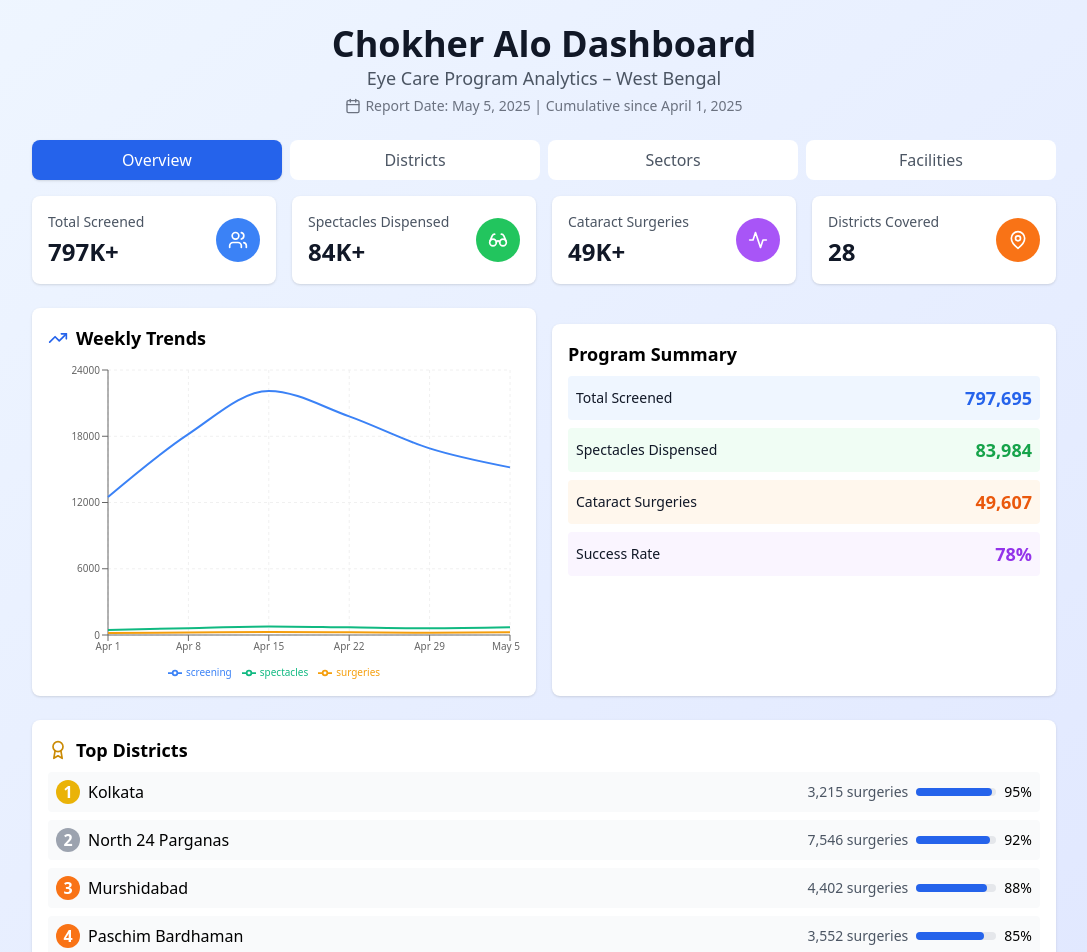
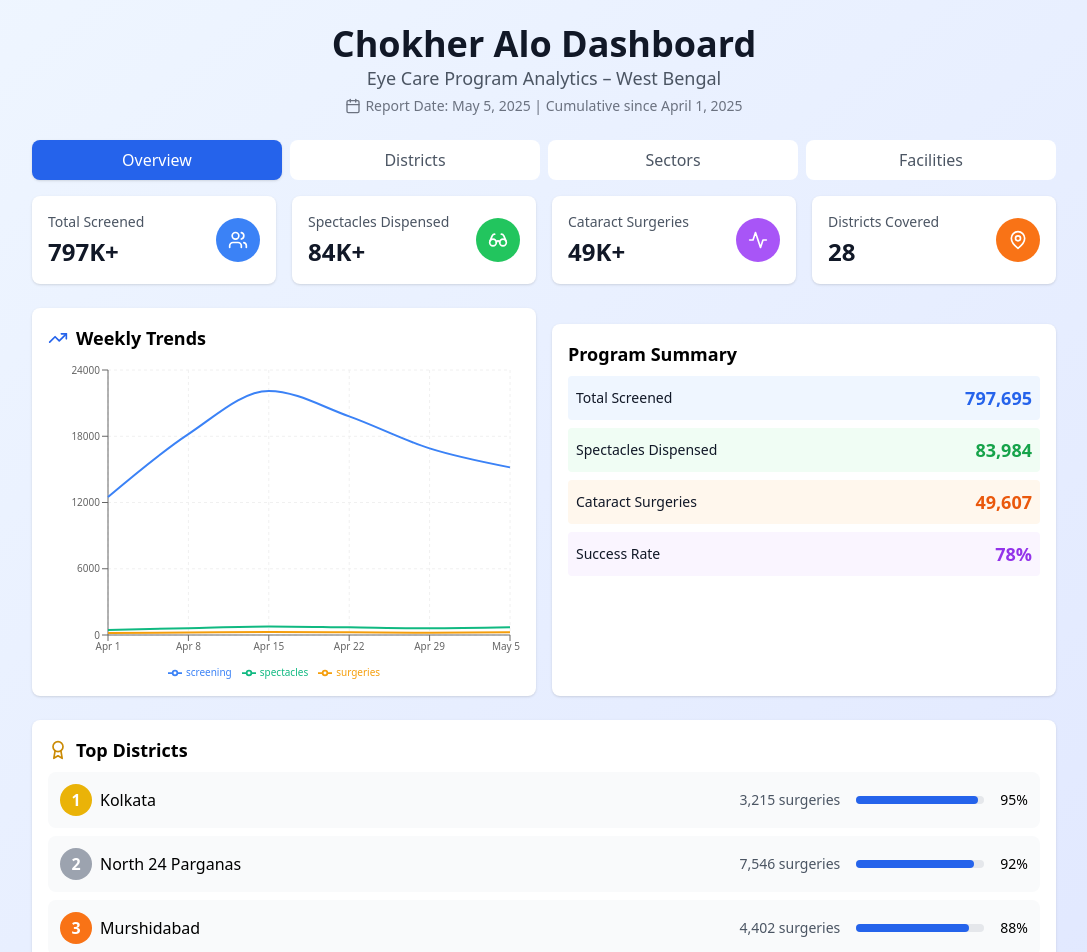
Before and after one commit to kmc2603/chokher-alo-dashboard, a React (Vite) app: page / in a window 1280 px wide. Shown: the top 952 px of the page, without its empty margins (96-1183 px from the left). Built offline with nearby package versions, Linux system fonts and the light colour scheme.

Commit message:
Update Dashboard.jsx

```diff
--- a/src/Dashboard.jsx
+++ b/src/Dashboard.jsx
@@ -170,27 +170,29 @@ const Dashboard = () => {
                 </div>
               </div>
             </div>
-
 <div className="bg-white rounded-lg shadow p-4 overflow-x-auto">
   <h3 className="text-lg font-bold mb-2 flex items-center">
     <Award className="w-5 h-5 mr-2 text-yellow-600" /> Top Districts
   </h3>
   <div className="space-y-2">
-                {topPerformers.map((d,i) => (
-                  <div key={i} className="flex items-center justify-between p-2 bg-gray-50 rounded">
+    {topPerformers.map((d, i) => (
+      <div key={i} className="flex flex-col sm:flex-row sm:items-center justify-between p-3 bg-gray-50 rounded-lg">
         <div className="flex items-center">
-                      <div className={`w-6 h-6 flex items-center justify-center text-white font-bold rounded-full ${
-                        i===0 ? 'bg-yellow-500' : i===1 ? 'bg-gray-400' : 'bg-orange-500'}`}>
-                        {i+1}
+          <div className={`w-6 h-6 sm:w-8 sm:h-8 rounded-full flex items-center justify-center text-white font-bold ${
+            i === 0 ? 'bg-yellow-500' : i === 1 ? 'bg-gray-400' : 'bg-orange-500'
+          }`}>
+            {i + 1}
           </div>
           <span className="ml-2 font-medium">{d.district}</span>
         </div>
-                    <div className="flex items-center space-x-2">
-                      <span className="text-sm text-gray-600">{d.surgeries.toLocaleString()} surgeries</span>
-                      <div className="w-20 bg-gray-200 rounded-full h-2">
-                        <div className="bg-blue-600 h-2 rounded-full" style={{ width: `${d.efficiency}%` }} />
+        <div className="flex flex-col sm:flex-row sm:items-center sm:space-x-4 mt-2 sm:mt-0">
+          <div className="text-sm text-gray-600 text-center sm:text-left">
+            {d.surgeries.toLocaleString()} surgeries
           </div>
-                      <span className="text-sm font-medium">{d.efficiency}%</span>
+          <div className="w-full sm:w-32 bg-gray-200 rounded-full h-2 mt-1 sm:mt-0">
+            <div className="bg-blue-600 h-2 rounded-full" style={{ width: `${d.efficiency}%` }}></div>
+          </div>
+          <span className="text-sm font-medium text-center sm:text-left mt-1 sm:mt-0">{d.efficiency}%</span>
         </div>
       </div>
     ))}
```
Lines whose indentation alone changed are shown as unchanged.
